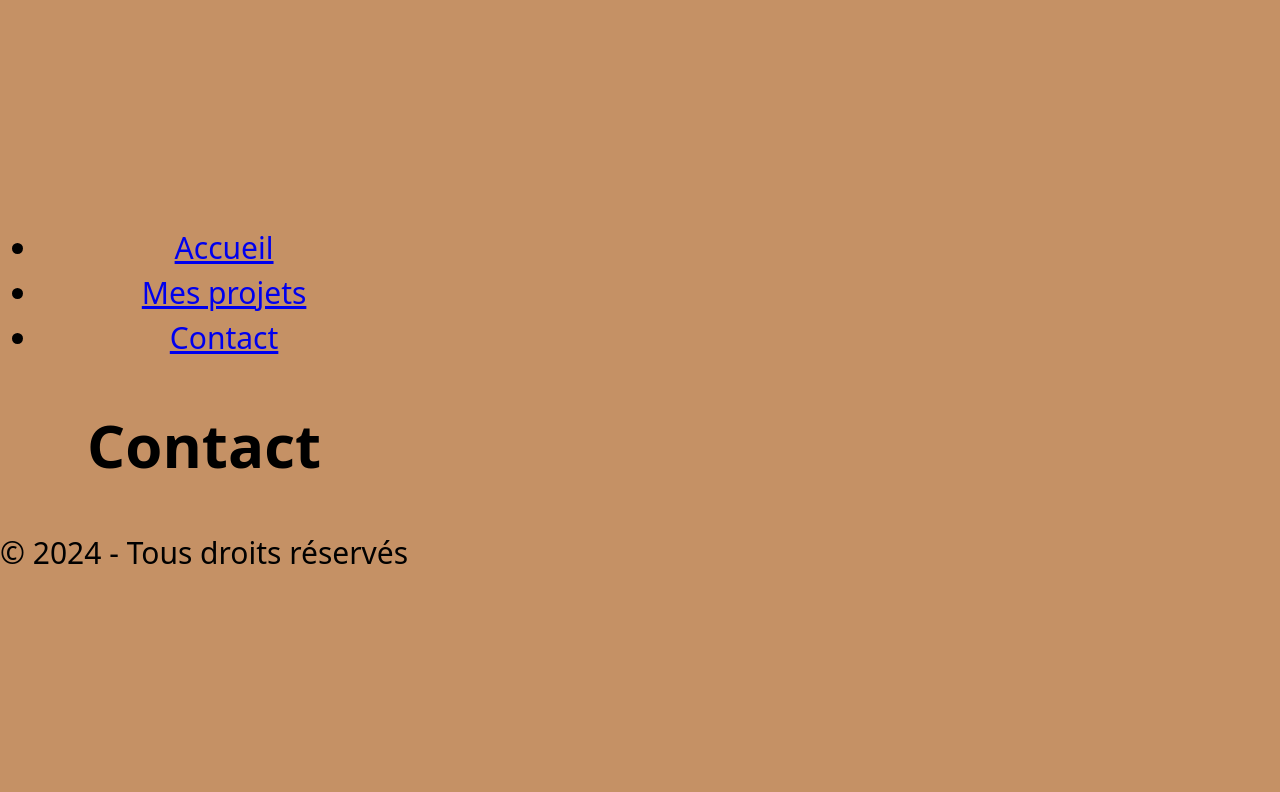
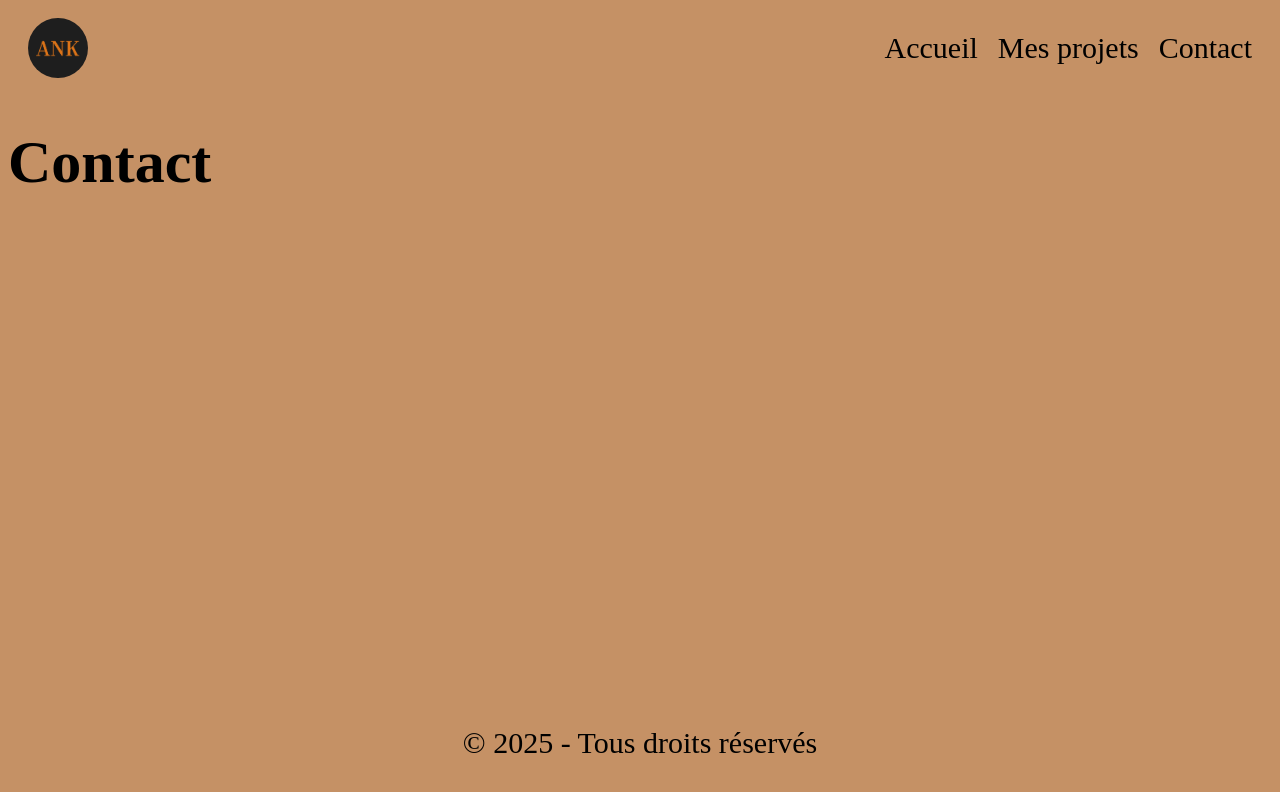
Before and after one commit to Anthonynoel22/Portfolio-Anthony, a React (Vite) app in the folder portfolio/: page /contact in a window 1280 px wide. Shown: the top 792 px of the page. Built offline with nearby package versions, Linux system fonts and the light colour scheme.

Commit message:
add logo + WIP header and footer

```diff
--- a/portfolio/src/components/Footer/Footer.jsx
+++ b/portfolio/src/components/Footer/Footer.jsx
@@ -1,9 +1,10 @@
 import React from "react";
+import "./Footer.scss";
 
 function Footer() {
     return (
-        <footer>
-            <p>© 2024 - Tous droits réservés</p>
+        <footer className="footer">
+            <p>© 2025 - Tous droits réservés</p>
         </footer>
     );
 };
--- a/portfolio/src/components/Footer/Footer.scss
+++ b/portfolio/src/components/Footer/Footer.scss
@@ -0,0 +1,8 @@
+.footer {
+    position: fixed; // colle le footer à la fenêtre [web:1][web:10]
+    left: 0;
+    bottom: 0;
+    width: 100%; // pour pouvoir centrer le contenu correctement [web:1]
+    text-align: center; // centre horizontalement le texte [web:9]
+    padding: 10px 0;
+}
--- a/portfolio/src/components/Header/Header.jsx
+++ b/portfolio/src/components/Header/Header.jsx
@@ -1,11 +1,18 @@
-// Header.jsx
 import React from "react";
 import { Link } from "react-router-dom";
+import logo from "../../assets/Logo portfolio.png";
+import "./Header.scss";
 
 function Header() {
     return (
-        <header>
-            <nav>
+        <header className="header">
+            <img
+                src={logo}
+                alt="logo portfolio"
+                className="header-logo"
+
+            />
+            <nav className="header-nav">
                 <ul>
                     <li>
                         <Link to="/">Accueil</Link>
--- a/portfolio/src/components/Header/Header.scss
+++ b/portfolio/src/components/Header/Header.scss
@@ -0,0 +1,28 @@
+.header {
+    display: flex; // logo et nav sur la même ligne
+    justify-content: space-between; // logo à gauche, nav à droite
+    align-items: center; // alignement vertical
+    padding: 10px 20px; // un peu d’espace intérieur
+}
+
+/* Logo en haut à gauche arrondi */
+.header-logo {
+    height: 60px; // ajuste la taille comme tu veux
+    width: auto;
+    border-radius: 50%; // arrondi complet (cercle)
+    object-fit: cover; // pour bien remplir l’espace
+}
+
+/* Nav en haut à droite */
+.header-nav ul {
+    list-style: none;
+    display: flex;
+    gap: 20px; // espace entre les liens
+    margin: 0;
+    padding: 0;
+}
+
+.header-nav a {
+    text-decoration: none;
+    color: #000;
+}
--- a/portfolio/src/index.css
+++ b/portfolio/src/index.css
@@ -1,25 +1,6 @@
-:root {
-  font-family: system-ui, Avenir, Helvetica, Arial, sans-serif;
-  line-height: 1.5;
-  font-weight: 400;
 
-  color-scheme: light dark;
-  color: rgba(255, 255, 255, 0.87);
-  background-color: #242424;
-
-  font-synthesis: none;
-  text-rendering: optimizeLegibility;
-  -webkit-font-smoothing: antialiased;
-  -moz-osx-font-smoothing: grayscale;
-}
 
 body {
-  margin: 0;
-  display: flex;
-  place-items: center;
-  text-align: center;
-  min-width: 320px;
-  min-height: 100vh;
   background-color: #C59165;
   color: #000000;
   font-size: 30px;
```
Also changed, not shown: portfolio/src/assets/Logo portfolio.png (added).
